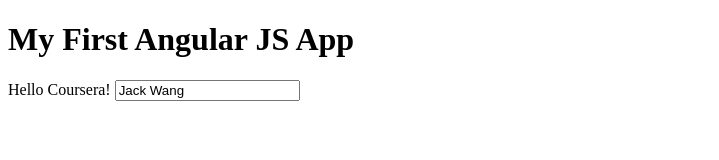
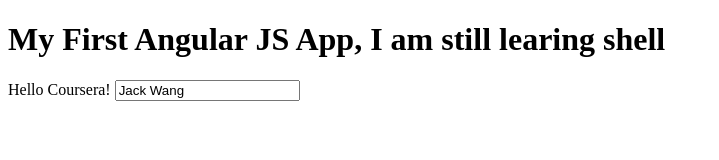
Before and after one commit to Jianshu-Wang/angularJs-test, a plain HTML site: page index.html in a window 1280 px wide. Shown: the whole page, without its empty margins (0-719 px from the left). Drawn offline with Linux system fonts and the light colour scheme.

Commit message:
one commit ahead

```diff
--- a/index.html
+++ b/index.html
@@ -7,7 +7,7 @@
     <title>My First Angular App, I am learning git</title>
   </head>
   <body>
-    <h1>My First Angular JS App</h1>
+    <h1>My First Angular JS App, I am still learing shell</h1>
     <div ng-controller="MyFirstController">
       {{sayHello()}}
       <input type="text" ng-model="name">
```
